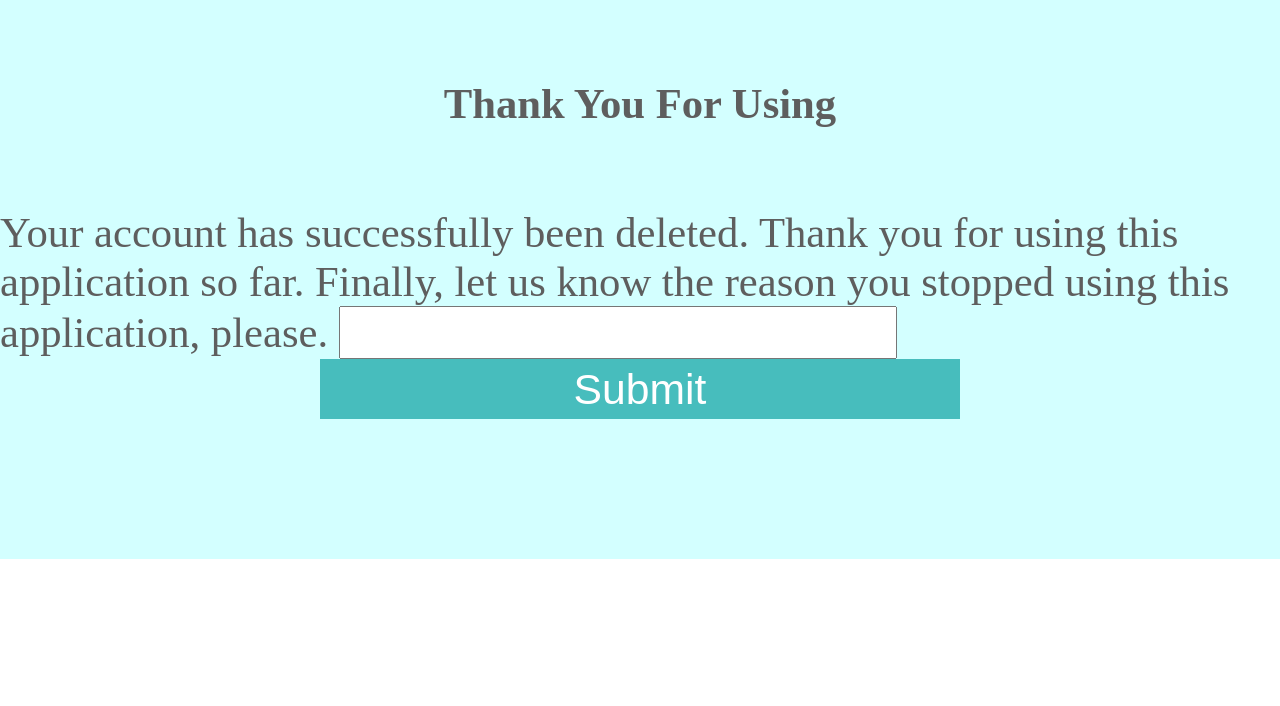
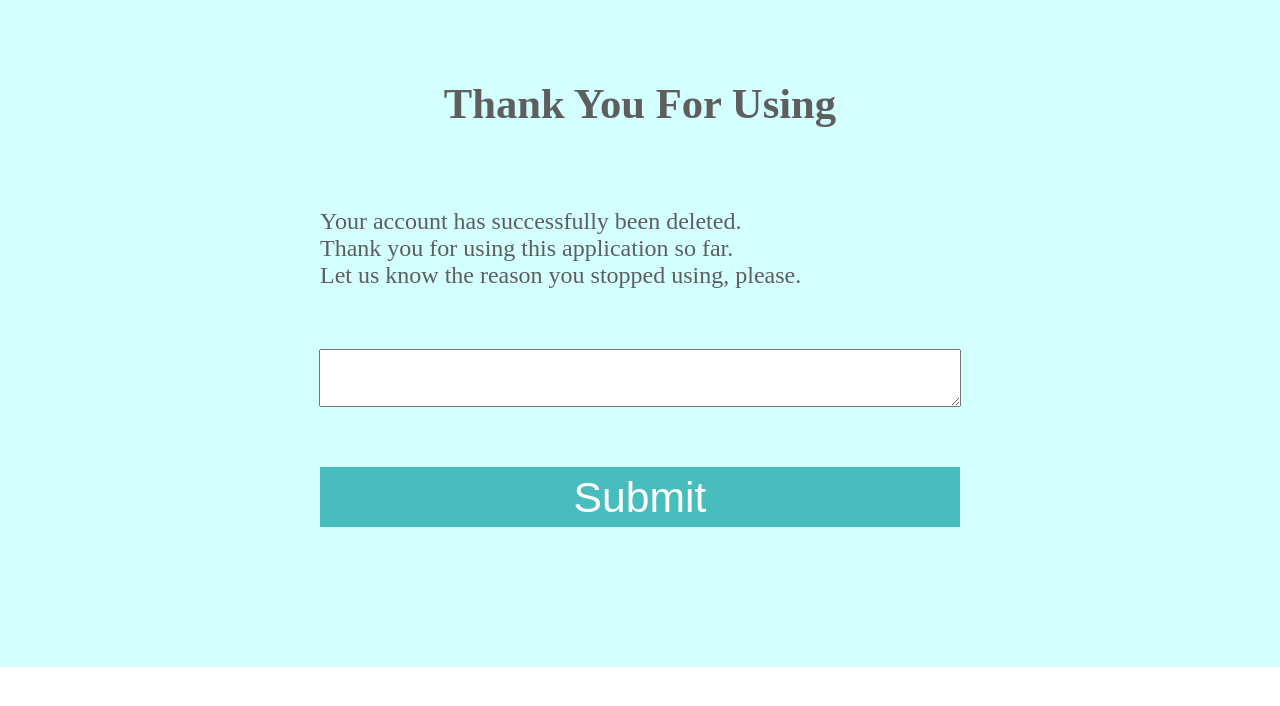
Before and after one commit to onion213/practice, a Flask app: template flask-todo/flask/flask-todo/templates/main/exiting-questionaire.html in a window 1280 px wide. Shown: the part 81-787 px from the top of the page. Run offline with Flask 2, Linux system fonts and the light colour scheme; the template is opened without the code that fills it, so the values that code supplies are empty; some libraries are stand-ins or nearby versions.

Commit message:
flask-todo / improve style of thank you page

```diff
--- a/flask-todo/flask/flask-todo/static/style.css
+++ b/flask-todo/flask/flask-todo/static/style.css
@@ -122,3 +122,18 @@ td.trash {
     color: #d5d5d5;
     width: 24pt;
 }
+
+label.last-message {
+    display: block;
+    width: 480pt;
+    margin: 0 auto;
+    font-size: 18pt;
+}
+
+textarea {
+    display: block;
+    width: 480pt;
+    margin: 45pt auto;
+    resize: vertical;
+    font-size: 18pt;
+}
--- a/flask-todo/flask/flask-todo/templates/main/exiting-questionaire.html
+++ b/flask-todo/flask/flask-todo/templates/main/exiting-questionaire.html
@@ -8,8 +8,12 @@
 
 {% block content %}
     <form action="/thank-you-for-using" method="POST">
-        <label class="last-message" for="reason">Your account has successfully been deleted. Thank you for using this application so far. Finally, let us know the reason you stopped using this application, please.</label>
-        <input type="textarea" name="reason" id="reason">
+        <label class="last-message" for="reason">
+            Your account has successfully been deleted. <br>
+            Thank you for using this application so far. <br>
+            Let us know the reason you stopped using, please.
+        </label>
+        <textarea name="reason" id="reason"></textarea>
         <input class="submit" type="submit" value="Submit">
     </form>
 {% endblock %}
```
